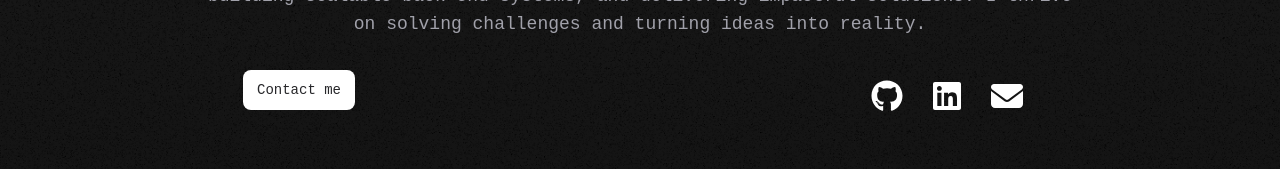
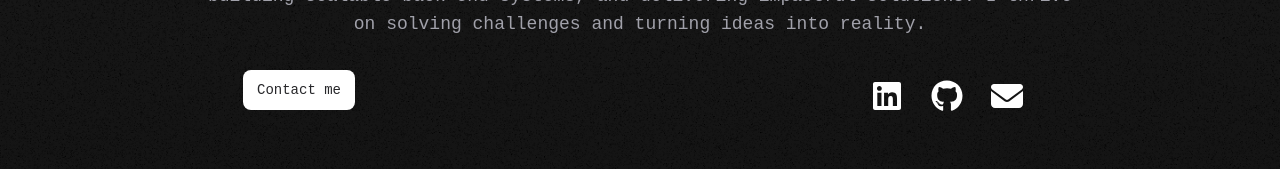
Before and after one commit to alifertah/portfolio.2.0, a Next.js app: page / in a window 1280 px wide. Shown: the part 404-573 px from the top of the page. Built offline with nearby package versions, Linux system fonts and the light colour scheme.

Commit message:
feat : adding necessary links

```diff
--- a/src/components/HeroSection.tsx
+++ b/src/components/HeroSection.tsx
@@ -9,7 +9,20 @@ const variants = {
   visible: { filter: "blur(0)", transform: "translateY(0)", opacity: 1 },
 };
 
-const icons = ["github", "linkedin", "email"]
+const icons = [
+  {
+    icon: "linkedin",
+    link: "https://www.linkedin.com/in/alifertah/",
+  },
+  {
+    icon: "github",
+    link: "https://github.com/alifertah"
+  },
+  {
+    icon: "email",
+    link: "mailto:alifertah0@gmail.com"
+  }
+]
 const text = "Ali Fertah aka scofio is online now ";
 
 export default function HeroSection() {
@@ -38,14 +51,14 @@ export default function HeroSection() {
       </motion.p>
       <div className="flex gap-4 flex ">
         <motion.div className="mx-auto" transition={transition} variants={variants}>
-          <a className="inline-flex justify-center whitespace-nowrap rounded-lg bg-white px-3.5 py-2.5 text-sm font-medium text-zinc-800 hover:bg-zinc-200 focus-visible:outline-none focus-visible:ring focus-visible:ring-zinc-700 transition-colors" href="#0">
+          <a className="inline-flex justify-center whitespace-nowrap rounded-lg bg-white px-3.5 py-2.5 text-sm font-medium text-zinc-800 hover:bg-zinc-200 focus-visible:outline-none focus-visible:ring focus-visible:ring-zinc-700 transition-colors" href="mailto:alifertah0@gmail.com">
             Contact me
           </a>
         </motion.div>
         <motion.div className="mx-auto" transition={transition} variants={variants}>
           {icons.map((icon, key) => (
-            <a key={key} className="inline-flex justify-center whitespace-nowrap rounded-lg bg-transparent px-3.5 py-2.5 text-sm font-medium hover:scale-110 focus-visible:outline-none focus-visible:ring focus-visible:ring-zinc-700 transition-colors" href="#">
-              <img  className="w-8 h-8 text-white" src={`./img/${icon}.svg`} alt="" />
+            <a key={key} className="inline-flex justify-center whitespace-nowrap rounded-lg bg-transparent px-3.5 py-2.5 text-sm font-medium hover:scale-110 focus-visible:outline-none focus-visible:ring focus-visible:ring-zinc-700 transition-colors" target="_blank" href={icon.link}>
+              <img  className="w-8 h-8 text-white" src={`./img/${icon.icon}.svg`} alt="" />
             </a>
           ))}
         </motion.div>
--- a/src/styles/globals.css
+++ b/src/styles/globals.css
@@ -4,7 +4,6 @@
 @import url('https://fonts.googleapis.com/css2?family=Geist+Mono:wght@100..900&display=swap');
 body{
   font-family: 'Sprite Graffiti', sans-serif;
-  /* background-color: #011627; */
   font-family: "Geist Mono", monospace;
   font-optical-sizing: auto;
   font-style: normal;
```
